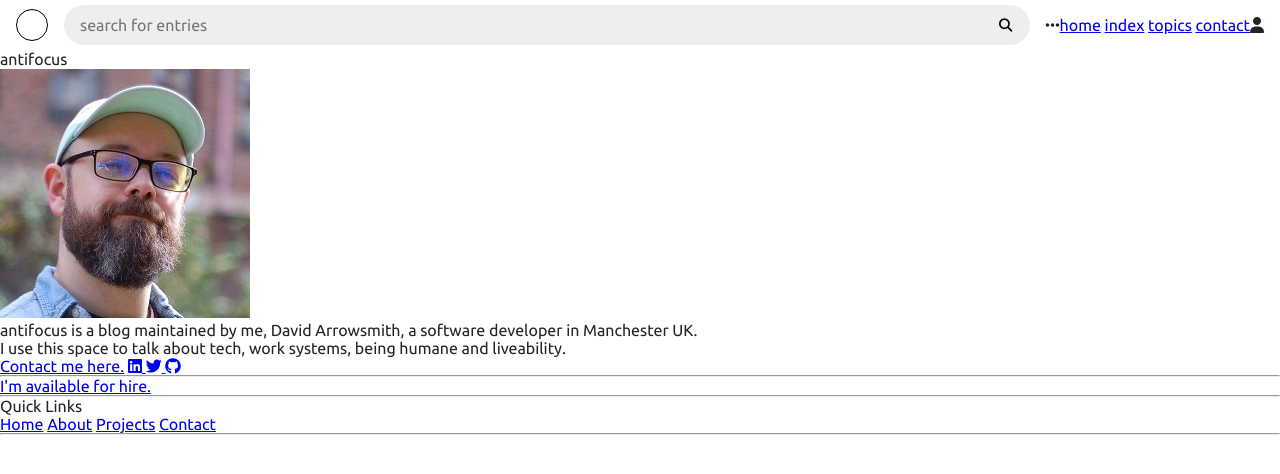
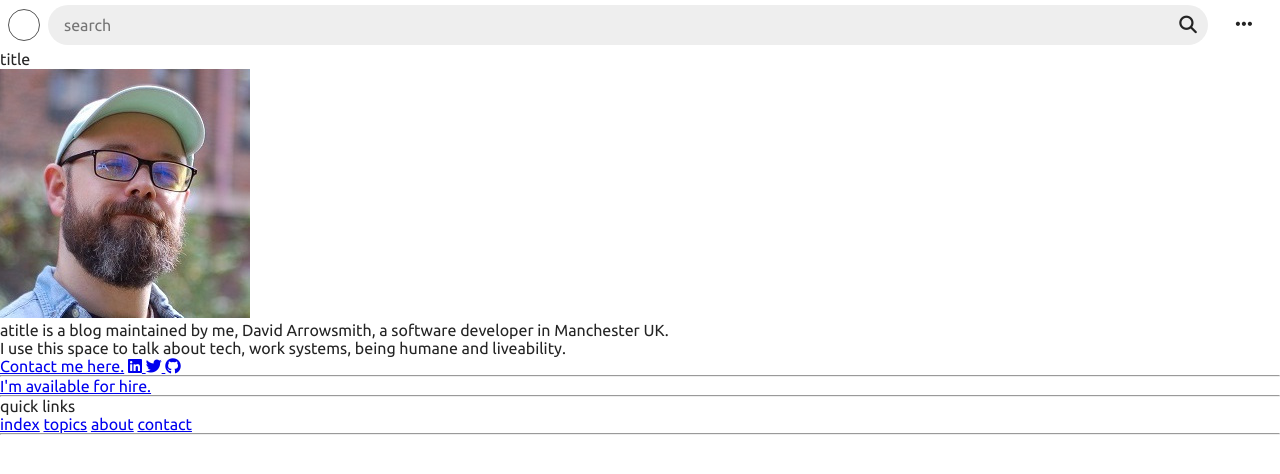
Before and after one commit to DevArrowsmith/blog, a plain HTML site: page index.html in a window 1280 px wide. Drawn offline with Linux system fonts and the light colour scheme.

Commit message:
Style header (wip).

```diff
--- a/css/index.css
+++ b/css/index.css
@@ -23,8 +23,7 @@ body {
 header {
     z-index: 1;
     height: 50px;
-    width: calc(100% - 2rem);
-    padding:  0 1rem;
+    width: 100%;
     position: fixed;
     top: 0;
     left: 0;
@@ -41,7 +40,8 @@ header p:first-of-type {
 header p:nth-of-type(2) {
     height: 30px;
     min-width: 30px;
-    border: 1px solid black;
+    margin-left: 0.5rem;
+    border: 1px solid var(--grey-3);
     border-radius: 20px;
     display: flex;
     flex-flow: row npwrap;
@@ -49,19 +49,11 @@ header p:nth-of-type(2) {
     align-items: center;
 }
 
-header span {
-    padding: 0 0.2rem 0 0.3rem;
-    margin: 0 0.2rem 0 0;
-    background-color: var(--black-2);
-    color: var(--grey-1);
-    border-radius: 3px 0 0 3px;
-}
-
 header form {
     flex-grow: 100;
     height: 40px;
+    margin: 0.0.5rem;
     border-radius: 20px;
-    margin: 5px 1rem;
     background-color: var(--grey-1);
     flex-grow: 100;
     display: flex;
@@ -74,6 +66,7 @@ header form input {
     background: none;
     color: var(--black-1);
     font-size: 1rem;
+    caret-color: var(--grey-3);
 }
 
 header form input:focus {
@@ -83,6 +76,7 @@ header form input:focus {
 header form button {
     width: 40px;
     padding-right: 0.5rem;
+    color: var(--black-2);
     border: none;
     background: none;
 }
@@ -93,14 +87,63 @@ header form button:focus {
 
 header form input:focus{
     outline: none;
-    border: 1px solid grey;
+    border: 1px solid var(--grey-3);
     border-right: none;
     border-radius: 20px 0 0 20px;
 }
 
 header form input:focus+button {
     outline: none;
-    border: 1px solid grey;
+    border: 1px solid var(--grey-3);
     border-left: none;
     border-radius: 0 20px 20px 0;
 }
+
+header button>i {
+    width: 40px;
+    text-align: center;
+    font-size: 1.1rem;
+}
+
+header>i {
+    height: 100%;
+    width: 40px;
+    padding: 0 1rem 0 0.5rem;
+}
+
+header>i:before {
+    height: 100%;
+    width: 100%;
+    font-size: 1.2rem;
+    display: flex;
+    flex-flow: row nowrap;
+    justify-content: center;
+    align-items: center;
+}
+
+header nav {
+    display: none;
+    position: absolute;
+    width: 6rem;
+    background: var(--grey-2);
+    right: 0;
+    top: 100%;
+    border-radius: 0 0 0.2rem 0.2rem;
+}
+
+header i:hover + nav, header i:focus + nav, header nav:hover, header nav:focus {
+    display: flex;
+    flex-flow: column nowrap;
+    justify-content: flex-start;
+}
+
+header nav>a {
+    color: var(--white);
+    text-decoration: none;
+    text-align: center;
+    padding: 1rem 0;
+}
+
+header nav>a:hover {
+    background-color: var(--grey-3);
+}
--- a/index.html
+++ b/index.html
@@ -8,14 +8,14 @@
     <link href="https://fonts.googleapis.com/css2?family=Ubuntu&display=swap" rel="stylesheet">
     <link rel="stylesheet" type="text/css" href="css/index.css">
     <script src="https://kit.fontawesome.com/bc4c3dd39d.js" crossorigin="anonymous"></script>
-    <title>antifocus - home</title>
+    <title>title - home</title>
 </head>
 <body>
     <header>
-        <p><span class="anti">anti</span>focus</p>
+        <p>title</p>
         <p></p>
         <form>
-            <input type="text" class="searchBar" placeholder="search for entries">
+            <input type="text" class="searchBar" placeholder="search">
             <button type="submit" class="searchButton">
                 <i class="fa fa-search"></i>
             </button>
@@ -23,12 +23,11 @@
 
         <i class="fa fa-ellipsis-h" aria-hidden="true"></i>
         <nav>
-            <a href="index.html">home</a>
-            <a href="about.html">index</a>
-            <a href="projects.html">topics</a>
-            <a href="contact.html">contact</a>
+            <a href="#">index</a>
+            <a href="#">topics</a>
+            <a href="#">about</a>
+            <a href="#">contact</a>
         </nav>
-        <i class="fa fa-user" aria-hidden="true"></i>
     </header>
 
     <section>
@@ -36,9 +35,9 @@
     </section>
 
     <footer>
-        <p>antifocus</p>
+        <p>title</p>
         <img src="assets/footer/about-image-thumb.jpg" alt="Portrait photograph of David Arrowsmith."/>
-        <p>antifocus is a blog maintained by me, David Arrowsmith, a software developer in Manchester UK.</p>
+        <p>atitle is a blog maintained by me, David Arrowsmith, a software developer in Manchester UK.</p>
         <p>I use this space to talk about tech, work systems, being humane and liveability.</p>
         <a href="#">Contact me here.</a>
 
@@ -59,11 +58,11 @@
         <hr />
 
         <div>
-            <p>Quick Links</p>
-            <a href="index.html">Home</a>
-            <a href="about.html">About</a>
-            <a href="projects.html">Projects</a>
-            <a href="contact.html">Contact</a>
+            <p>quick links</p>
+            <a href="index.html">index</a>
+            <a href="about.html">topics</a>
+            <a href="projects.html">about</a>
+            <a href="contact.html">contact</a>
         </div>
         <hr/>
     </footer>
```
